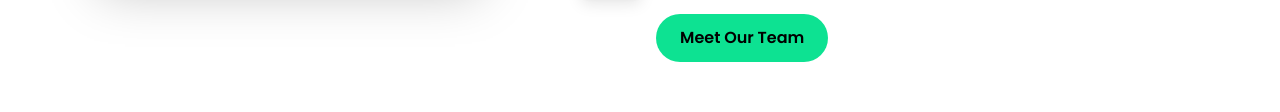
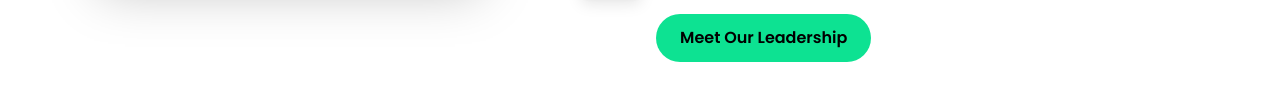
Before and after one commit to growwparktech/portfolio, a plain HTML site: page index.html in a window 1280 px wide. Shown: the part 1453-1565 px from the top of the page. Drawn offline with nearby package versions, Linux system fonts and the light colour scheme.

Commit message:
Update index.html

```diff
--- a/index.html
+++ b/index.html
@@ -106,7 +106,7 @@
       <p class="text-fluid-body text-secondary mt-4 sm:mt-6">
         We deliver cutting-edge technology solutions that drive growth, efficiency, and innovation for businesses worldwide.
       </p>
-      <button class="mt-6 sm:mt-8 bg-gradient-to-r from-[#0de292] to-[#0de292] px-6 sm:px-8 py-3 rounded-full shadow-lg hover:shadow-xl transition-all transform hover:scale-105 text-fluid-small btn-text-black">
+      <button onclick="window.location.href='#contact'" class="mt-6 sm:mt-8 bg-gradient-to-r from-[#0de292] to-[#0de292] px-6 sm:px-8 py-3 rounded-full shadow-lg hover:shadow-xl transition-all transform hover:scale-105 text-fluid-small btn-text-black">
         Get Started
       </button>
     </div>
@@ -268,8 +268,8 @@
           </div>
         </div>
         <div class="mt-6 sm:mt-8">
-          <button onclick="window.location.href='#contact'" class="bg-gradient-to-r from-[#0de292] to-[#0de292] px-6 py-3 rounded-full hover:shadow-lg transition-all transform hover:scale-105 text-fluid-small btn-text-black">
-            Meet Our Team
+          <button onclick="window.location.href='#about'" class="bg-gradient-to-r from-[#0de292] to-[#0de292] px-6 py-3 rounded-full hover:shadow-lg transition-all transform hover:scale-105 text-fluid-small btn-text-black">
+            Meet Our Leadership
           </button>
         </div>
       </div>
```
